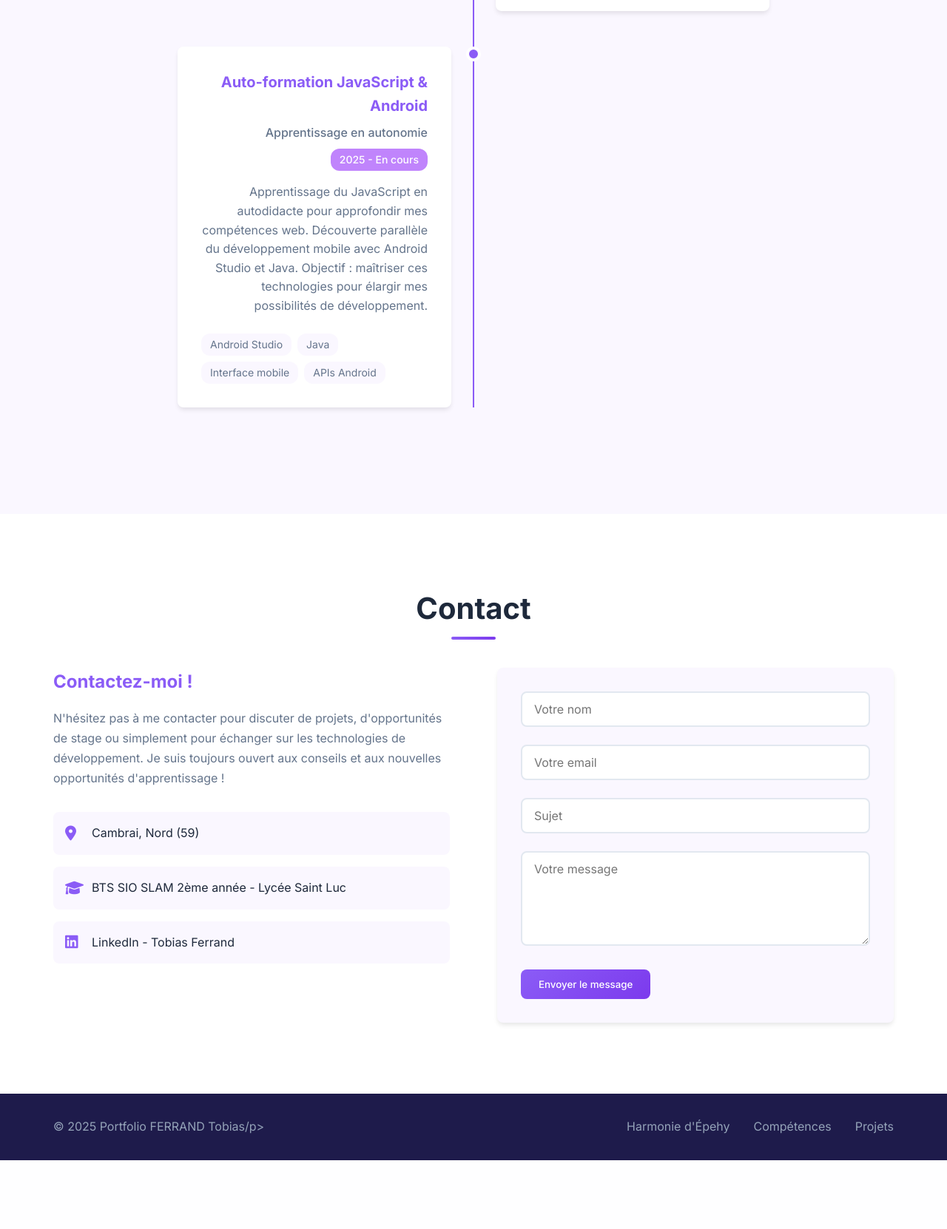
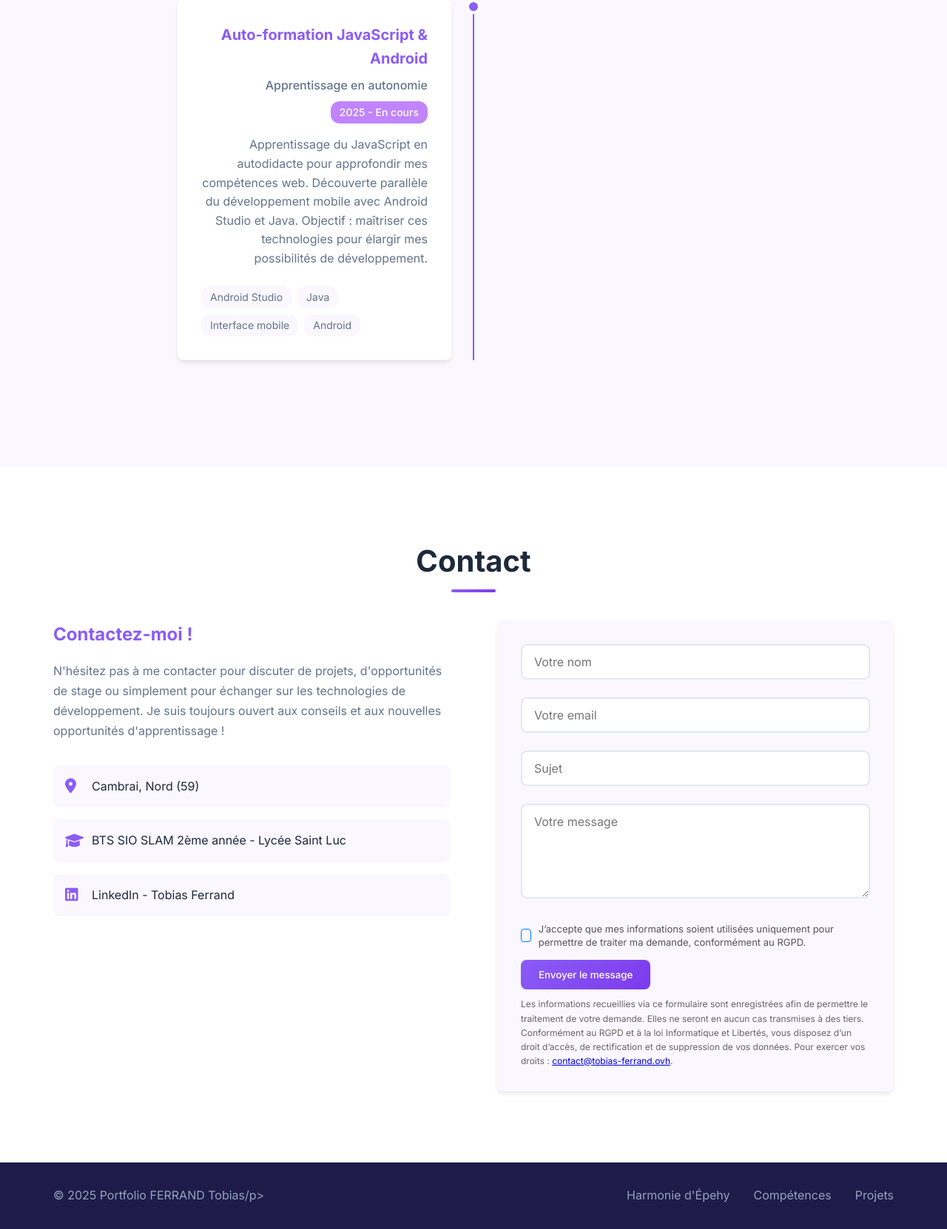
Before and after one commit to tferrand71/portfolio, a PHP site: page / in a window 1280 px wide. Shown: the part 4813-6475 px from the top of the page at 74% size. Before the commit the page ends 6382 px from the top, so only its background shows below. Run offline with PHP 8.4, Linux system fonts and the light colour scheme.

Commit message:
mise à jour index.html ("mise en conformité RGPD et CNIL") ajout formulaire de contact + traitement_message.php et connexion à la base de donnée éffectué dans /../conexion.php

```diff
--- a/index.html
+++ b/index.html
@@ -114,28 +114,28 @@
                     <div class="skill-item">
                         <div class="skill-info">
                             <span>HTML5</span>
-                            <span>75%</span>
+                            <span>95%</span>
                         </div>
                         <div class="skill-bar">
-                            <div class="skill-progress" data-width="75"></div>
+                            <div class="skill-progress" data-width="95"></div>
                         </div>
                     </div>
                     <div class="skill-item">
                         <div class="skill-info">
                             <span>CSS3</span>
-                            <span>75%</span>
+                            <span>90%</span>
                         </div>
                         <div class="skill-bar">
-                            <div class="skill-progress" data-width="75"></div>
+                            <div class="skill-progress" data-width="90"></div>
                         </div>
                     </div>
                     <div class="skill-item">
                         <div class="skill-info">
                             <span>JavaScript</span>
-                            <span>25%</span>
+                            <span>45%</span>
                         </div>
                         <div class="skill-bar">
-                            <div class="skill-progress" data-width="25"></div>
+                            <div class="skill-progress" data-width="45"></div>
                         </div>
                     </div>
                 </div>
@@ -243,14 +243,12 @@
                     </div>
                     <div class="project-content">
                         <span class="project-tag">À venir</span>
-                        <h3>Projets JavaScript Avancés</h3>
+                        <h3>Projets JavaScript</h3>
                         <p>
-                            Développement de projets pour approfondir les connaissances en JavaScript moderne,
-                            APIs, et frameworks frontend.
+                            Développement de projets pour approfondir les connaissances en JavaScript moderne.
                         </p>
                         <div class="project-tech">
-                            <span>JavaScript ES6+</span>
-                            <span>APIs</span>
+                            <span>JavaScript</span>
                             <span>Frameworks</span>
                         </div>
                     </div>
@@ -298,7 +296,7 @@
                             <span>Android Studio</span>
                             <span>Java</span>
                             <span>Interface mobile</span>
-                            <span>APIs Android</span>
+                            <span>Android</span>
                         </div>
                     </div>
                 </div>
@@ -335,26 +333,57 @@
                         </div>
                     </div>
                 </div>
+
                 <div class="contact-form">
-                    <form id="contact-form">
+
+                    <!-- FORMULAIRE AVEC ACTION -->
+                    <form id="contact-form" action="traitement_message.php" method="POST">
+
                         <div class="form-group">
                             <input type="text" id="name" name="name" placeholder="Votre nom" required>
                         </div>
+
                         <div class="form-group">
                             <input type="email" id="email" name="email" placeholder="Votre email" required>
                         </div>
+
                         <div class="form-group">
                             <input type="text" id="subject" name="subject" placeholder="Sujet" required>
                         </div>
+
                         <div class="form-group">
                             <textarea id="message" name="message" placeholder="Votre message" rows="5" required></textarea>
                         </div>
+
+                        <!-- Case RGPD stylée -->
+                        <div class="form-group rgpd-field">
+                            <label class="rgpd-label">
+                                <input type="checkbox" id="rgpd" name="rgpd" required>
+                                <span class="rgpd-custom"></span>
+                                J’accepte que mes informations soient utilisées uniquement pour permettre
+                                de traiter ma demande, conformément au RGPD.
+                            </label>
+                        </div>
+
                         <button type="submit" class="btn btn-primary">Envoyer le message</button>
                     </form>
+
+                    <!-- Mentions CNIL -->
+                    <p style="font-size: 12px; margin-top: 10px; color: #666;">
+                        Les informations recueillies via ce formulaire sont enregistrées afin de permettre
+                        le traitement de votre demande. Elles ne seront en aucun cas transmises à des tiers.
+                        Conformément au RGPD et à la loi Informatique et Libertés, vous disposez d’un droit
+                        d’accès, de rectification et de suppression de vos données.
+                        Pour exercer vos droits :
+                        <a href="mailto:contact@tobias-ferrand.ovh">contact@tobias-ferrand.ovh</a>.
+                    </p>
+
                 </div>
             </div>
         </div>
     </section>
+
+
 
     <!-- Footer -->
     <footer class="footer">
--- a/style.css
+++ b/style.css
@@ -947,3 +947,55 @@ html {
 ::-webkit-scrollbar-thumb:hover {
     background: var(--primary-dark);
 }
+/* Conteneur */
+.rgpd-field {
+    font-size: 13px;
+    color: #555;
+    margin-bottom: 15px;
+}
+
+/* Label aligné */
+.rgpd-label {
+    display: flex;
+    align-items: center;
+    gap: 10px;
+    cursor: pointer;
+    line-height: 1.4;
+}
+
+/* Masquer la checkbox native */
+.rgpd-label input[type="checkbox"] {
+    display: none;
+}
+
+/* Checkbox custom */
+.rgpd-custom {
+    width: 22px;
+    height: 18px;
+    border: 1px solid #007bff;
+    border-radius: 4px;
+    display: inline-block;
+    position: relative;
+    transition: all 0.2s ease;
+}
+
+/* Animation + coche */
+.rgpd-label input[type="checkbox"]:checked + .rgpd-custom {
+    background: #007bff;
+    transform: scale(1.1);
+}
+
+.rgpd-label input[type="checkbox"]:checked + .rgpd-custom::after {
+    content: "✔";
+    color: white;
+    font-size: 13px;
+    position: absolute;
+    top: 50%;
+    left: 50%;
+    transform: translate(-50%, -58%);
+}
+
+/* Animation retour */
+.rgpd-label input[type="checkbox"]:not(:checked) + .rgpd-custom {
+    transform: scale(1);
+}
```
Also changed, not shown: traitement_message.php (added, +54 -0 lines).
